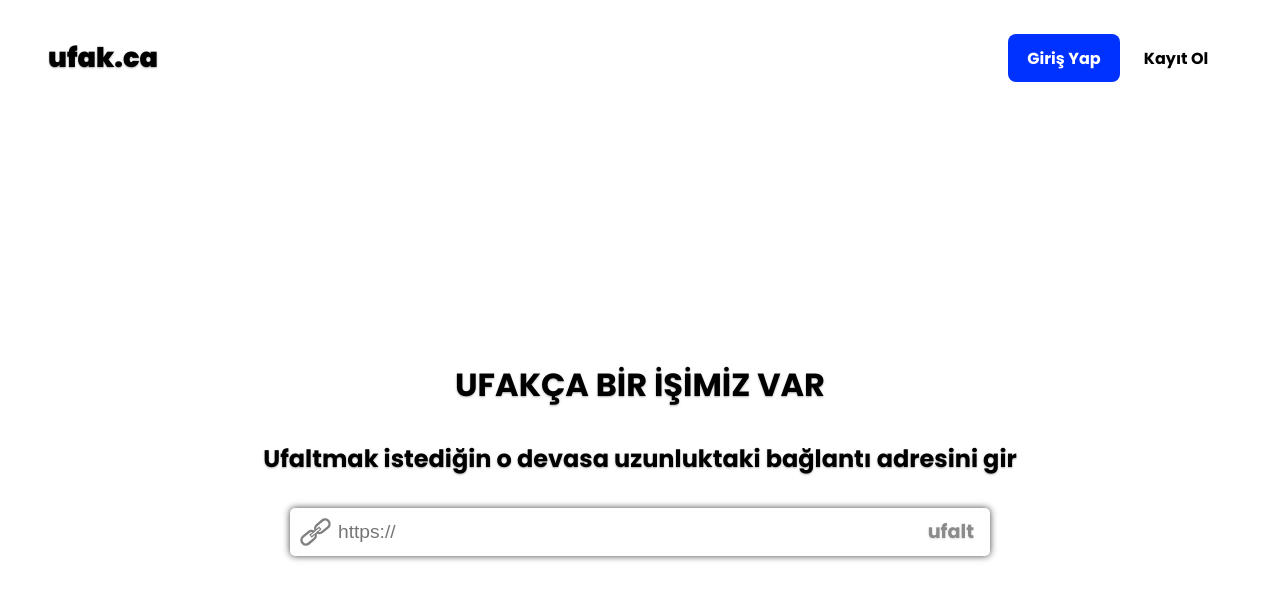
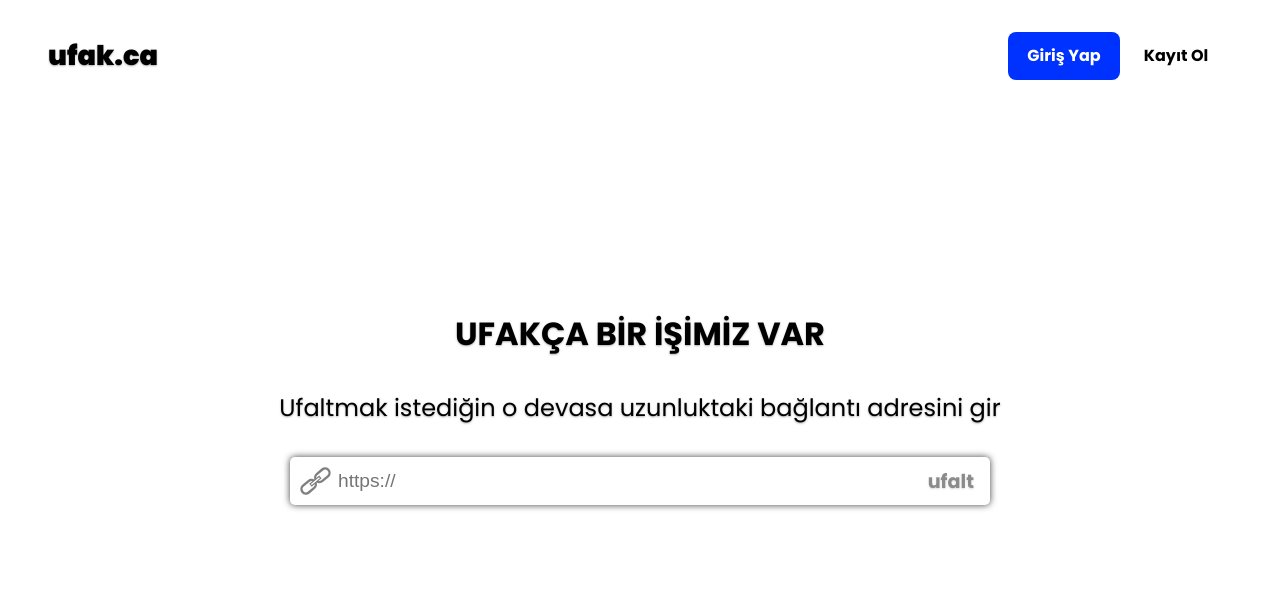
Before and after one commit to tarikcaliskan/ufak.ca, a React (Create React App) app: page / in a window 1280 px wide. Shown: the top 600 px of the page. Built offline with nearby package versions, Linux system fonts and the light colour scheme.

Commit message:
main padding added and f-r addded

```diff
--- a/src/App.css
+++ b/src/App.css
@@ -21,6 +21,9 @@ h1, h2 {
 
 .f-b {
   font-weight: bold;
+}
+.f-r {
+  font-weight: 400;
 }
 
 .f-bl {
@@ -60,7 +63,7 @@ h1, h2 {
 
 .main {
   flex: 8;
-  padding: 2rem
+  padding-bottom:6rem
 }
 
 .logo {
--- a/src/components/main/inputURL.tsx
+++ b/src/components/main/inputURL.tsx
@@ -5,7 +5,7 @@ function InputURL() {
     const [value, setValue] = useState("")
 
     return (
-        <div className="inputURL-div">
+        <div className="inputURL-div f-b">
             <img src={Link}/>
             <input className="inputURL" placeholder="https://" value={value} onChange={(e) => setValue(e.target.value)} />
             <div className="convert-button flex-center">ufalt</div>
--- a/src/components/main/main.tsx
+++ b/src/components/main/main.tsx
@@ -3,9 +3,9 @@ import React from "react"
 import InputURL from "./inputURL"
 function Main() {
     return (
-        <main className="main flex-center flex-dir-col f-b text-shadow">
-            <h1>UFAKÇA BİR İŞİMİZ VAR</h1>
-            <h2>Ufaltmak istediğin o devasa uzunluktaki bağlantı adresini gir</h2>
+        <main className="main flex-center flex-dir-col text-shadow">
+            <h1 className="f-b ">UFAKÇA BİR İŞİMİZ VAR</h1>
+            <h2 className="f-r">Ufaltmak istediğin o devasa uzunluktaki bağlantı adresini gir</h2>
             <InputURL/>
         </main>
     );
```
